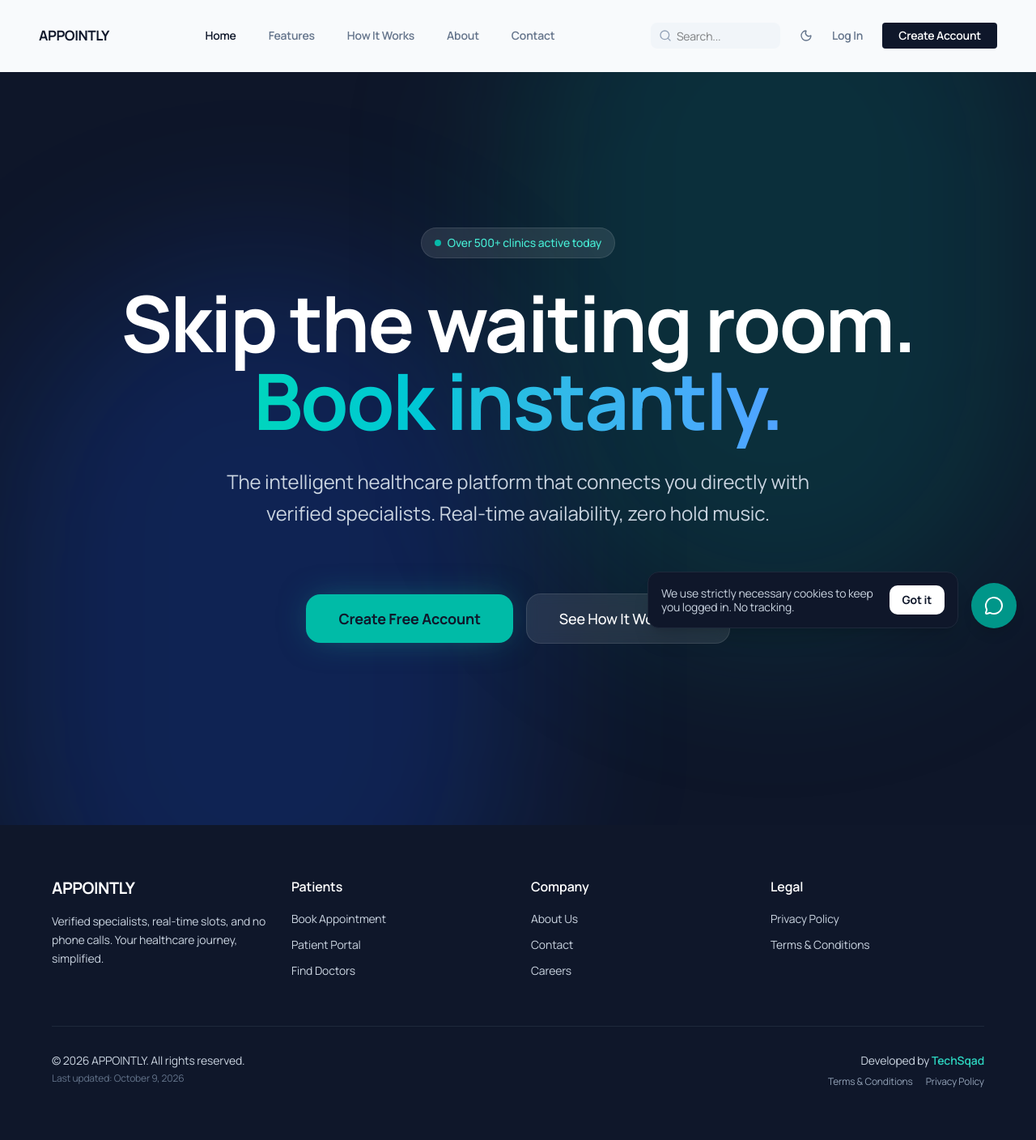
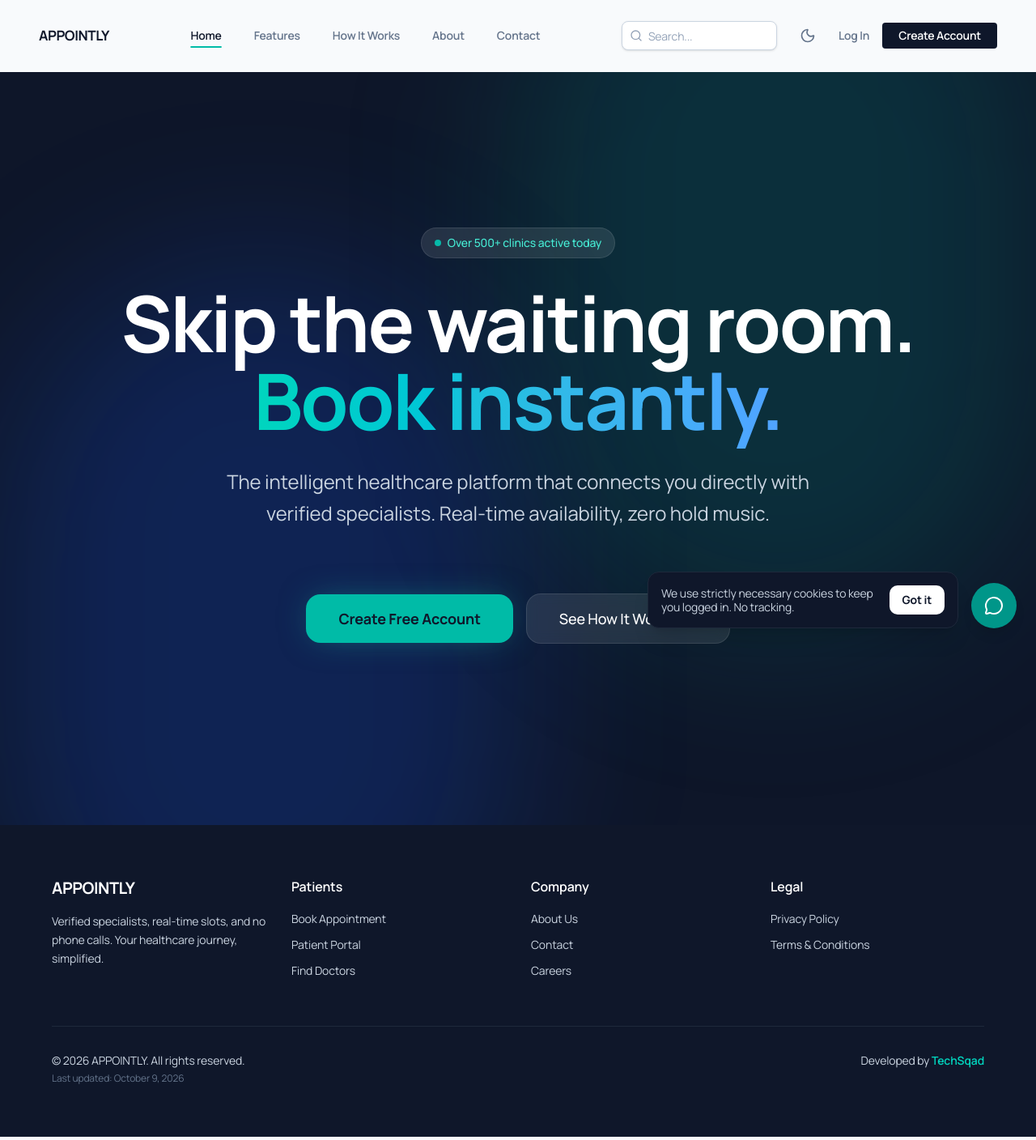
Before and after one commit to Sharathhhh22/Slot-Yourself, a Next.js app: page / in a window 1280 px wide. Shown: the whole page at 81% size. Built offline with nearby package versions, Linux system fonts and the light colour scheme.

Commit message:
fix: usability heuristics (active state, button affordance, search contrast, heading outline, redundant links)

```diff
--- a/src/components/layout/Footer.tsx
+++ b/src/components/layout/Footer.tsx
@@ -7,7 +7,7 @@ export function Footer() {
         <div className="grid grid-cols-1 md:grid-cols-4 gap-12 md:gap-8 mb-12">
 
           <div className="md:col-span-1">
-            <h3 className="text-xl font-bold text-white mb-4 tracking-tight">APPOINTLY</h3>
+            <h2 className="text-xl font-bold text-white mb-4 tracking-tight">APPOINTLY</h2>
             <p className="text-sm leading-relaxed mb-6">
               Verified specialists, real-time slots, and no phone calls. Your healthcare journey, simplified.
             </p>
@@ -43,17 +43,13 @@ export function Footer() {
 
         <div className="pt-8 border-t border-slate-800 text-sm flex flex-col md:flex-row justify-between items-center md:items-start gap-6">
           <div className="order-2 md:order-1 flex flex-col items-center md:items-start gap-1">
-            <p>© {new Date().getFullYear()} APPOINTLY. All rights reserved.</p>
+            <p>&copy; {new Date().getFullYear()} APPOINTLY. All rights reserved.</p>
             <p className="text-xs text-slate-500">Last updated: {new Date().toLocaleDateString('en-US', { month: 'long', day: 'numeric', year: 'numeric' })}</p>
           </div>
           <div className="flex flex-col items-center md:items-end gap-2 order-1 md:order-2">
             <p>
-              Developed by <span className="font-semibold text-primary-400">TechSqad</span>
+              Developed by <span className="font-semibold text-teal-400">TechSqad</span>
             </p>
-            <div className="flex gap-4 text-slate-400 text-xs">
-              <Link href="/terms" className="hover:text-white transition-colors">Terms & Conditions</Link>
-              <Link href="/privacy" className="hover:text-white transition-colors">Privacy Policy</Link>
-            </div>
           </div>
         </div>
       </div>
--- a/src/components/layout/Navbar.tsx
+++ b/src/components/layout/Navbar.tsx
@@ -75,9 +75,12 @@ export function Navbar() {
                 <Link
                   key={link.label}
                   href={link.href}
-                  className={`nav-text text-sm tracking-wide transition-colors ${
-                    isActive ? "text-slate-900 dark:text-white" : "text-slate-500 dark:text-slate-400 hover:text-slate-900 dark:hover:text-white"
+                  className={`nav-text text-sm font-medium tracking-wide transition-colors ${
+                    isActive
+                      ? "text-slate-900 dark:text-white underline decoration-2 underline-offset-8 decoration-teal-500"
+                      : "text-slate-500 dark:text-slate-400 hover:text-slate-900 dark:hover:text-white"
                   }`}
+                  aria-current={isActive ? "page" : undefined}
                 >
                   {link.label}
                 </Link>
@@ -85,22 +88,22 @@ export function Navbar() {
             })}
           </nav>
 
-          <div className="hidden md:flex items-center gap-6">
+          <div className="hidden md:flex items-center gap-4">
             <div className="relative">
               <Search className="absolute left-2.5 top-1/2 -translate-y-1/2 w-4 h-4 text-slate-400" />
               <input
                 type="text"
                 placeholder="Search..."
-                className="h-8 w-40 bg-slate-100 rounded-md pl-8 pr-3 text-sm focus:outline-none focus:ring-2 focus:ring-teal-500 transition-all"
+                className="h-9 w-48 bg-white dark:bg-slate-900 border border-slate-300 dark:border-slate-700 rounded-md pl-8 pr-3 text-sm focus:outline-none focus:border-teal-500 focus:ring-1 focus:ring-teal-500 transition-all text-slate-900 dark:text-white placeholder-slate-400 shadow-sm"
               />
             </div>
 
             <button
-              className="text-slate-500 hover:text-slate-900 dark:hover:text-white transition-colors"
+              className="text-slate-500 hover:text-slate-900 dark:hover:text-white transition-colors w-11 h-11 flex items-center justify-center rounded-full hover:bg-slate-100 dark:hover:bg-slate-800"
               aria-label="Toggle Dark Mode"
               onClick={() => setTheme(theme === 'dark' ? 'light' : 'dark')}
             >
-              {mounted && theme === 'dark' ? <Sun className="w-4 h-4" /> : <Moon className="w-4 h-4" />}
+              {mounted && theme === 'dark' ? <Sun className="w-5 h-5" /> : <Moon className="w-5 h-5" />}
             </button>
 
             {user ? (
```
